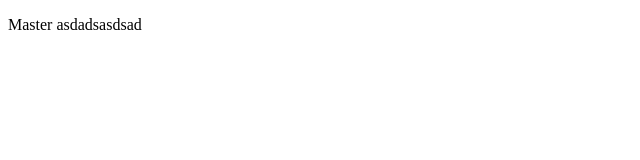
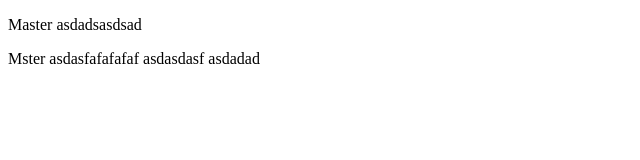
Before and after one commit to TimurYusupov/gitTest, a plain HTML site: page 08/index.html in a window 1280 px wide. Shown: the whole page, without its empty margins (0-640 px from the left). Drawn offline with Linux system fonts and the light colour scheme.

Commit message:
masters commit

```diff
--- a/08/index.html
+++ b/08/index.html
@@ -9,6 +9,7 @@
 <body>
 
    <p>Master asdadsasdsad</p>
+   <p>Mster asdasfafafafaf asdasdasf asdadad</p>
 
 </body>
 </html>
```
